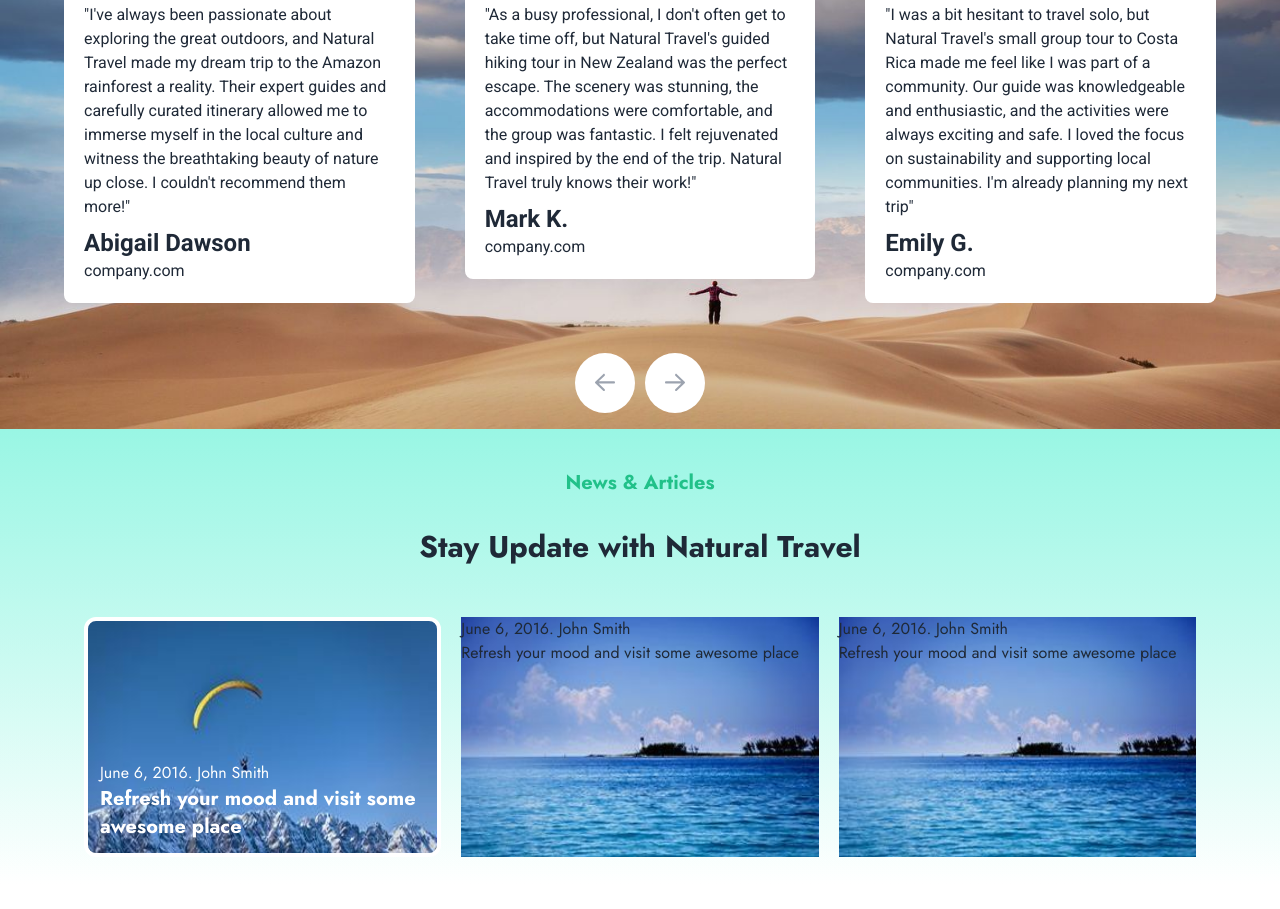
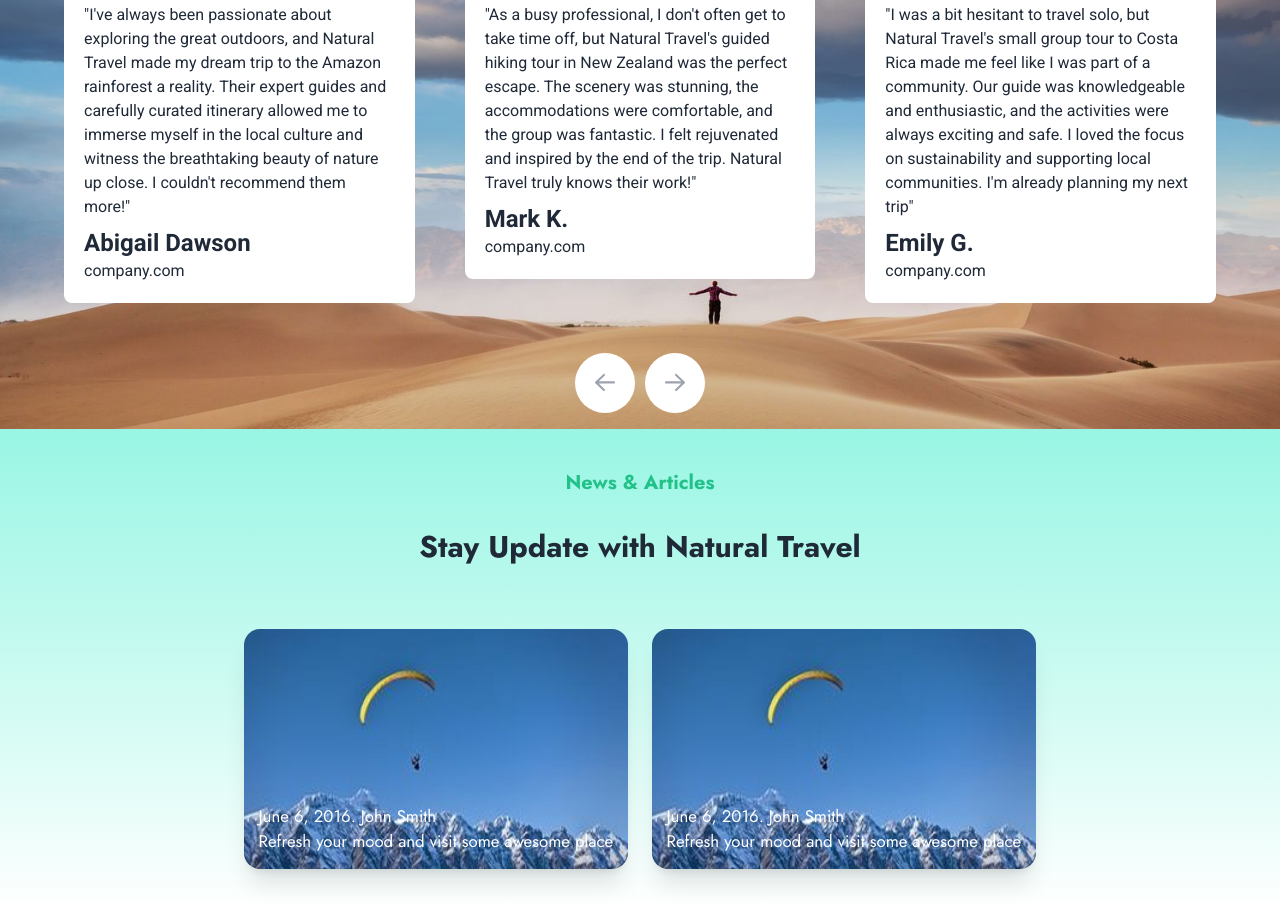
Before and after one commit to tanveer19/H01-natural-travel, a website built with Vite: page index.html in a window 1280 px wide. Shown: the part 4929-5838 px from the top of the page. Before the commit the page ends 5814 px from the top, so only its background shows below. Built offline with nearby package versions, Linux system fonts and the light colour scheme; files whose address does not match are found by name.

Commit message:
news img hover

```diff
--- a/index.html
+++ b/index.html
@@ -1684,7 +1684,7 @@
       </div>
 
       <!--  3 images -->
-      <div
+      <!-- <div
         class="grid gap-5 grid-cols-1 md:grid-cols-2 lg:grid-cols-3 max-w-6xl mx-auto w-full p-5"
       >
         <div
@@ -1695,13 +1695,33 @@
             Refresh your mood and visit some awesome place
           </h3>
         </div>
-        <div class="bg-[url('/images/lighthouse.jpg')] bg-cover">
-          <p>June 6, 2016. John Smith</p>
-          <h3>Refresh your mood and visit some awesome place</h3>
-        </div>
-        <div class="bg-[url('/images/lighthouse.jpg')] bg-cover">
-          <p>June 6, 2016. John Smith</p>
-          <h3>Refresh your mood and visit some awesome place</h3>
+      </div> -->
+
+      <!-- more css under news images section  -->
+      <div class="flex items-center justify-center p-5">
+        <div class="flex flex-wrap justify-center">
+          <div class="card-zoom group">
+            <div
+              class="card-zoom-image bg-[url('/images/mountain2.jpg')]"
+            ></div>
+            <h1 class="card-zoom-text">
+              <p class="">June 6, 2016. John Smith</p>
+              <p class="group-hover:text-secondary-color">
+                Refresh your mood and visit some awesome place
+              </p>
+            </h1>
+          </div>
+          <div class="card-zoom group">
+            <div
+              class="card-zoom-image bg-[url('/images/mountain2.jpg')]"
+            ></div>
+            <h1 class="card-zoom-text">
+              <p class="">June 6, 2016. John Smith</p>
+              <p class="group-hover:text-secondary-color">
+                Refresh your mood and visit some awesome place
+              </p>
+            </h1>
+          </div>
         </div>
       </div>
     </section>
--- a/style-custom.css
+++ b/style-custom.css
@@ -269,3 +269,21 @@
   transition-property: all;
   transition-duration: 700ms;
 }
+
+/* news images */
+
+.card-zoom {
+  @apply relative flex items-center justify-center m-3 overflow-hidden shadow-xl w-96 h-60 rounded-2xl;
+}
+.card-zoom-image {
+  @apply absolute w-full h-full transition-all duration-1000 ease-in-out transform bg-center bg-cover;
+}
+.card-zoom-text {
+  @apply absolute transition-all duration-1000 ease-in-out transform scale-105 text-white mt-40;
+}
+.card-zoom:hover .card-zoom-image {
+  @apply scale-125;
+}
+.card-zoom:hover .card-zoom-text {
+  @apply scale-100;
+}
```
